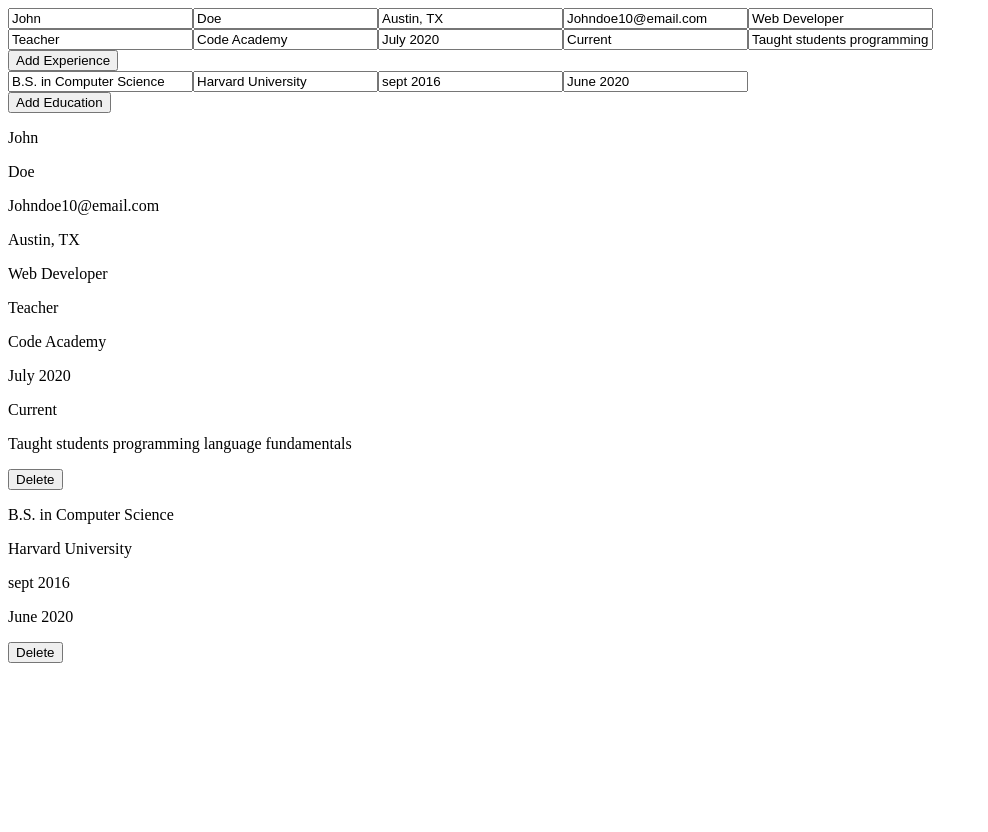
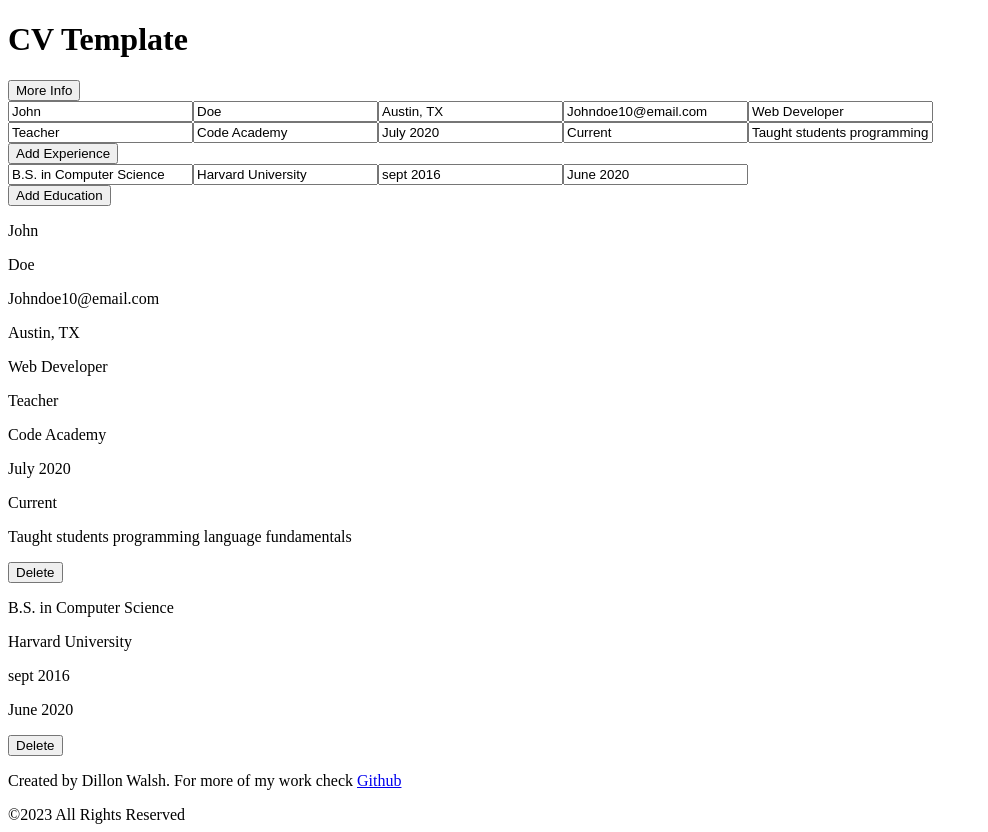
Before and after one commit to Dillonpw/cv-template, a React (Vite) app: page / in a window 1280 px wide. Shown: the whole page, without its empty margins (0-988 px from the left). Before the commit the page ends 800 px from the top, so only its background shows below. Built offline with nearby package versions, Linux system fonts and the light colour scheme.

Commit message:
Added basic header and footer

```diff
--- a/src/App.jsx
+++ b/src/App.jsx
@@ -1,8 +1,12 @@
 import Content from './content';
+import Footer from './footer';
+import Header from './header';
 function App() {
     return (
         <>
+            <Header />
             <Content />
+            <Footer />
         </>
     );
 }
--- a/src/footer.jsx
+++ b/src/footer.jsx
@@ -0,0 +1,20 @@
+export default function Footer() {
+    return (
+        <footer className="credits">
+            <p id="credit1">
+                Created by Dillon Walsh. For more of my work check{' '}
+                <a
+                    id="profile-link"
+                    href="https://github.com/Dillonpw/projects"
+                    target="_blank"
+                    rel="noreferrer"
+                >
+                    Github
+                </a>
+            </p>
+            <div className="copyr">
+                &copy;<span id="year">2023</span> All Rights Reserved
+            </div>
+        </footer>
+    );
+}
--- /dev/null
+++ b/src/header.jsx
@@ -0,0 +1,15 @@
+export default function Header() {
+    function handleMoreInfo(e) {
+        e.preventDefault();
+        e.stopPropagation();
+        alert(
+            "fill out the inputs as you see fit, and watch your personal information populate automatically \nThen move down to the experiecne and education fields to and submit them to the form when you're ready!"
+        );
+    }
+    return (
+        <div>
+            <h1>CV Template</h1>
+            <button onClick={handleMoreInfo}>More Info</button>
+        </div>
+    );
+}
```
